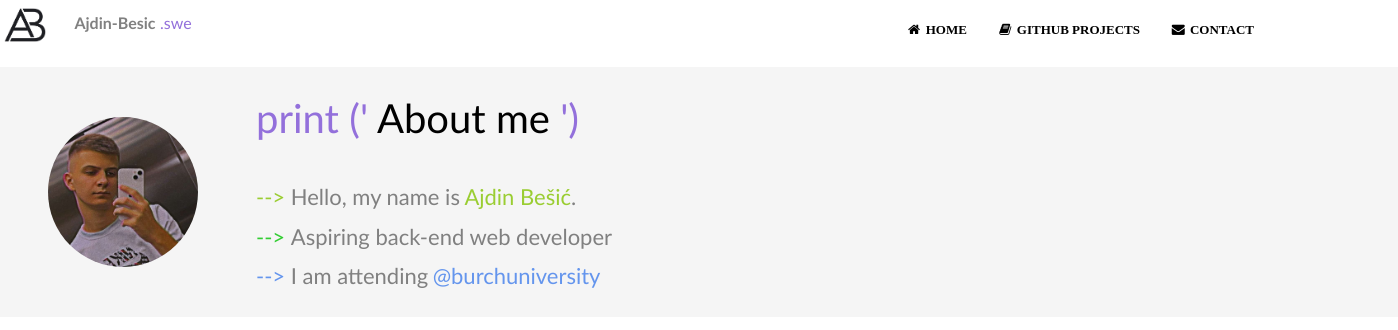
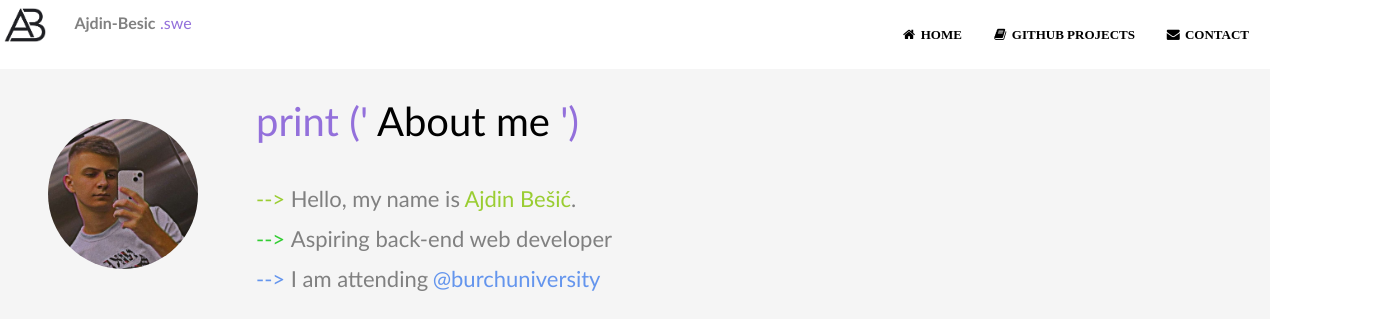
Before and after one commit to Besha101/fenms035-projects, a plain HTML site: page Project1/index.html in a window 1280 px wide. Shown: the whole page, 1398 px wide, since content can reach past the window. Drawn offline with Linux system fonts and the light colour scheme.

Commit message:
fixed scaling problem

```diff
--- a/Project1/styles.css
+++ b/Project1/styles.css
@@ -5,7 +5,7 @@
 
 body{
     font-family: "Cambria Math", serif;
-    margin: auto;
+    margin: 0 auto;
 }
 
 .profileImage {
@@ -32,7 +32,7 @@ body{
     margin-left: -10px;
     margin-top: 17px;
     background-color: #f5f5f5;
-    width: 110%;
+    width: 100%;
     height: 250px;
 }
 
@@ -50,7 +50,6 @@ body{
 
     background-color: white;
     overflow: auto;
-    margin: -5px;
     float: right;
     width: fit-content;
 
```
